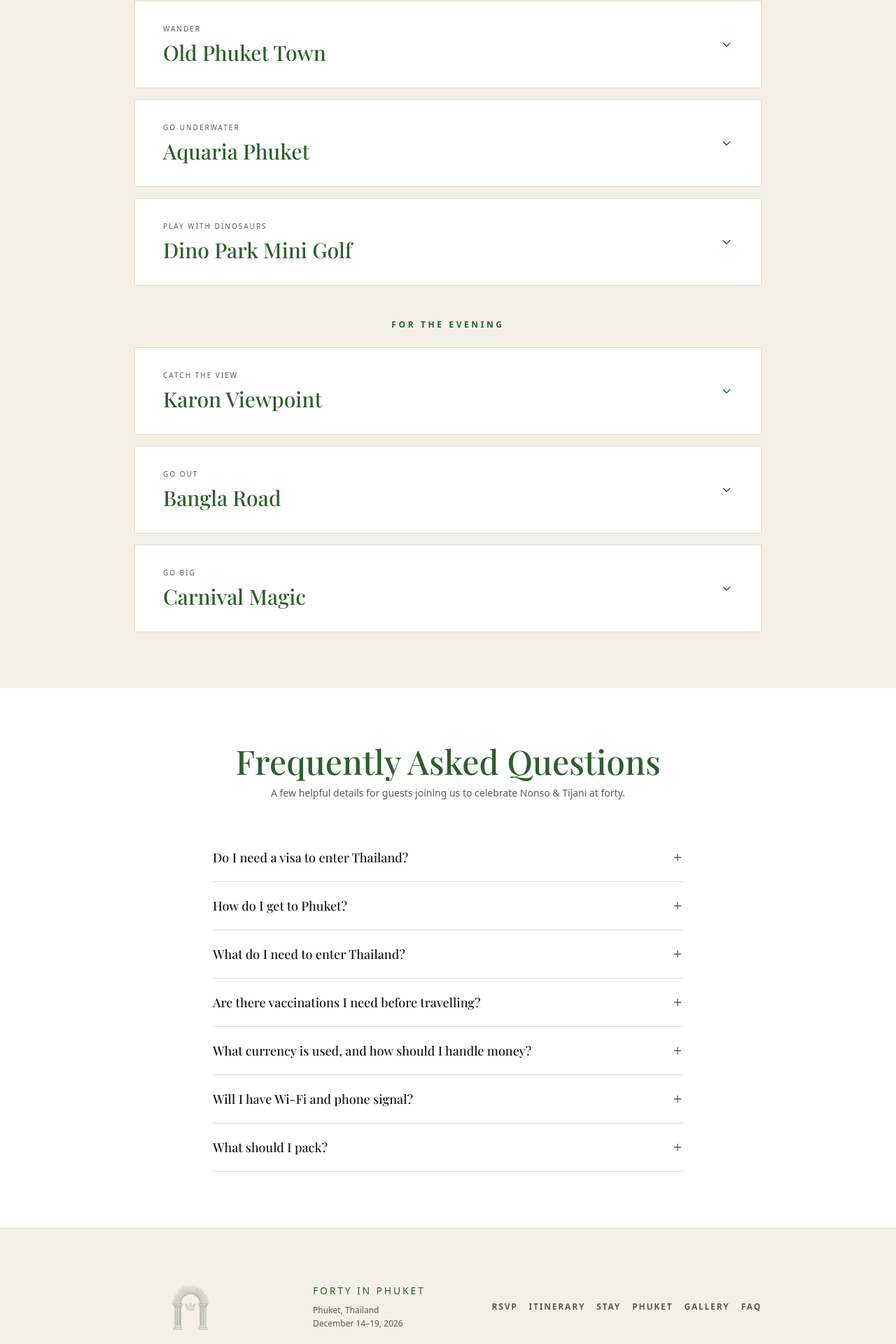
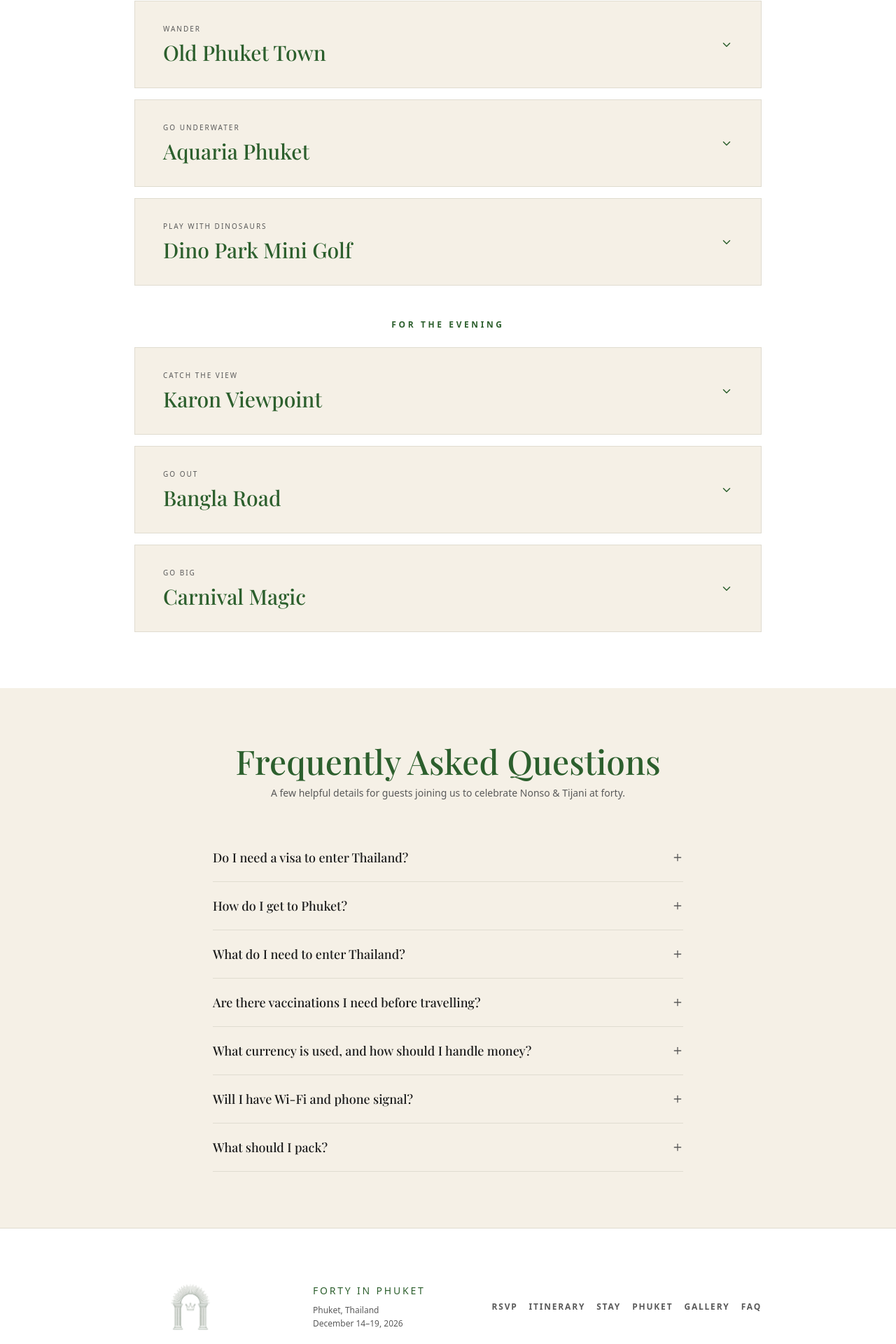
Before and after one commit to nomsou/birthday-phuket, a Next.js app: page / in a window 1280 px wide. Shown: the part 5987-7907 px from the top of the page at 70% size. Built offline with nearby package versions, Linux system fonts and the light colour scheme.

Commit message:
updated design alternation

```diff
--- a/src/components/faq/FaqSection.tsx
+++ b/src/components/faq/FaqSection.tsx
@@ -32,10 +32,10 @@ const FAQS = [
     question: "How do I get to Phuket?",
     answer: (
       <>
-        There are no direct flights from Nigeria to Phuket, so you&apos;ll connect
-        through a major hub. The most common routes are Emirates via Dubai,
-        Qatar Airways via Doha, and Turkish Airlines via Istanbul. We recommend
-        booking early, as fares rise considerably closer to the date.
+        There are no direct flights from Nigeria to Phuket, so you&apos;ll
+        connect through a major hub. The most common routes are Emirates via
+        Dubai, Qatar Airways via Doha, and Turkish Airlines via Istanbul. We
+        recommend booking early, as fares rise considerably closer to the date.
       </>
     ),
   },
@@ -68,7 +68,7 @@ const FAQS = [
 
 export function FaqSection() {
   return (
-    <section id="faq" className="px-6 py-20 bg-white">
+    <section id="faq" className="px-6 py-20 bg-[#F5F0E6]">
       <div className="max-w-2xl mx-auto">
         <div className="text-center mb-12 space-y-3">
           <h2
--- a/src/components/layout/Footer.tsx
+++ b/src/components/layout/Footer.tsx
@@ -10,7 +10,7 @@ export function Footer() {
 
   return (
     <footer
-      className="mt-auto border-t px-6 py-8 bg-[#F5F0E6]"
+      className="mt-auto border-t px-6 py-8 bg-white"
       style={{ borderColor: "#E0DCD0" }}
     >
       <div className="max-w-4xl mx-auto flex flex-col md:flex-row justify-between items-center gap-6">
--- a/src/components/phuket/PhuketSection.tsx
+++ b/src/components/phuket/PhuketSection.tsx
@@ -78,7 +78,7 @@ function ActivityCard({ activity }: { activity: Activity }) {
   const [open, setOpen] = useState(false);
 
   return (
-    <div className="border bg-white" style={{ borderColor: "#E0DCD0" }}>
+<div className="border bg-[#F5F0E6]" style={{ borderColor: "#E0DCD0" }}>
       <button
         onClick={() => setOpen(!open)}
         className="w-full flex items-center justify-between gap-4 px-6 md:px-10 py-6 md:py-8 text-left"
@@ -145,7 +145,7 @@ function ActivityCard({ activity }: { activity: Activity }) {
 
 export function PhuketSection() {
   return (
-    <section id="phuket" className="px-6 py-20 bg-[#F5F0E6]">
+    <section id="phuket" className="px-6 py-20 bg-white">
       <div className="max-w-4xl mx-auto">
         <div className="text-center mb-16 space-y-3">
           <p
```
